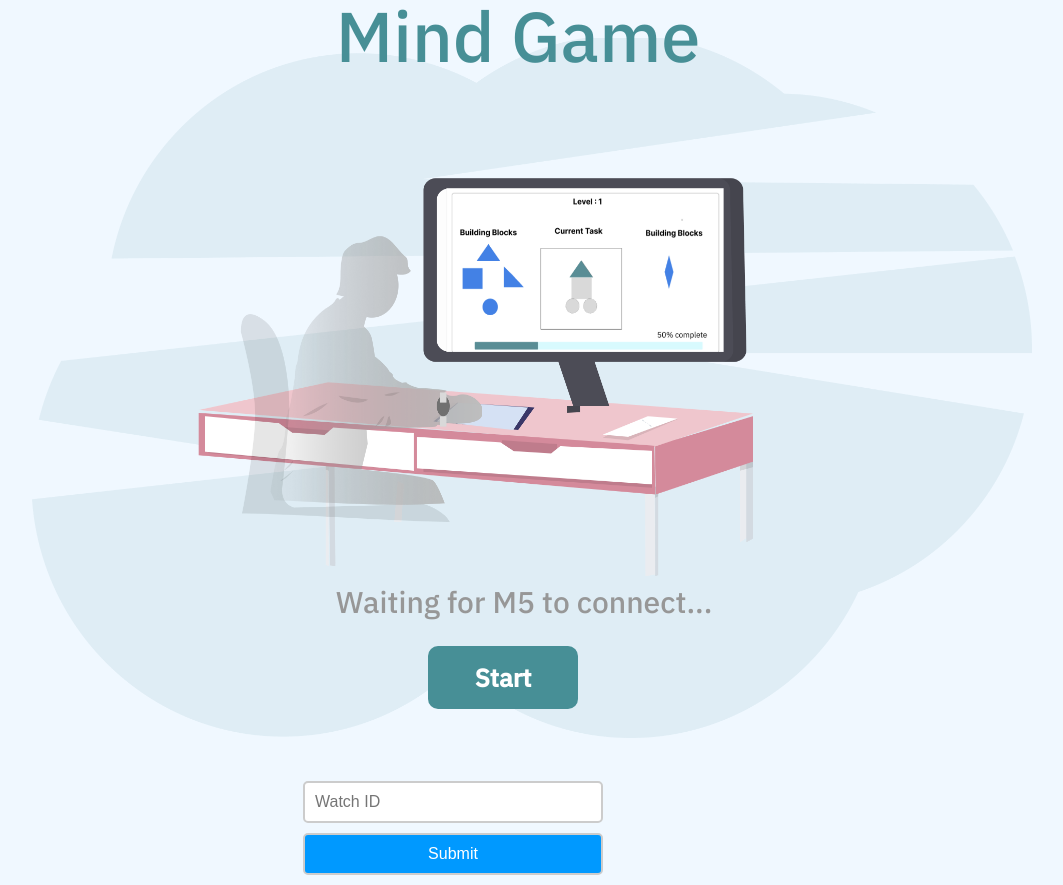
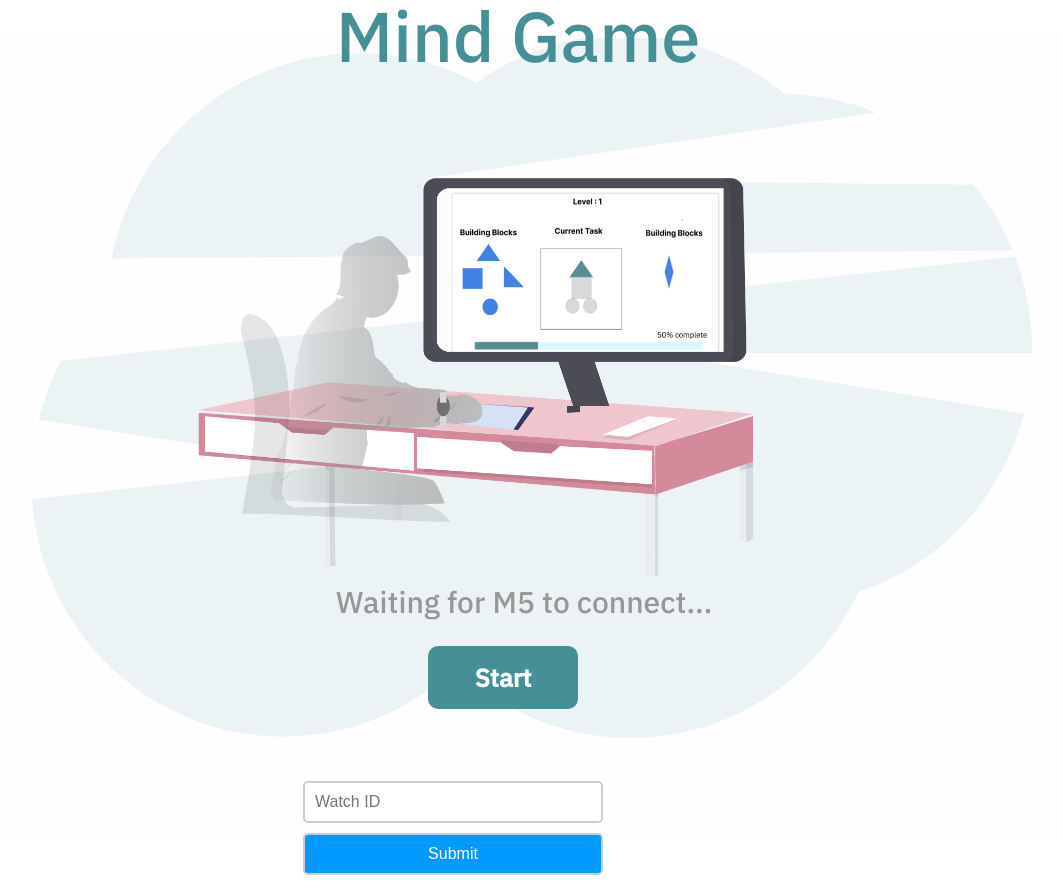
Before and after one commit to wearablebiosensing/CareWear-PortalView, a Flask app: page /landing in a window 1280 px wide. Shown: the whole page, without its empty margins (187-1250 px from the left). Run offline with Flask 3, Linux system fonts and the light colour scheme; some libraries are stand-ins or nearby versions.

Commit message:
Aesthetic updates to landing page

```diff
--- a/CareWear-MagneticTilesActivity/static/css/global.css
+++ b/CareWear-MagneticTilesActivity/static/css/global.css
@@ -9,6 +9,7 @@
 
 body,
 html {
+  background-color: white;
   margin: 0;
   padding: 0;
   height: 100%;
--- a/CareWear-MagneticTilesActivity/static/css/landing_page.css
+++ b/CareWear-MagneticTilesActivity/static/css/landing_page.css
@@ -1,5 +1,5 @@
 body {
-  background-color: rgb(240, 248, 255);
+  background-color: rgb(254, 254, 254);
 }
 
 .landing_container {
--- a/CareWear-MagneticTilesActivity/static/css/tiles.css
+++ b/CareWear-MagneticTilesActivity/static/css/tiles.css
@@ -1,7 +1,7 @@
 header {
   text-align: center;
   padding: 15px;
-  background-color: #478F96;
+  background-color: #478f96;
   display: flex;
   color: white;
   justify-content: center;
```
Also changed, not shown: 2 other files.
